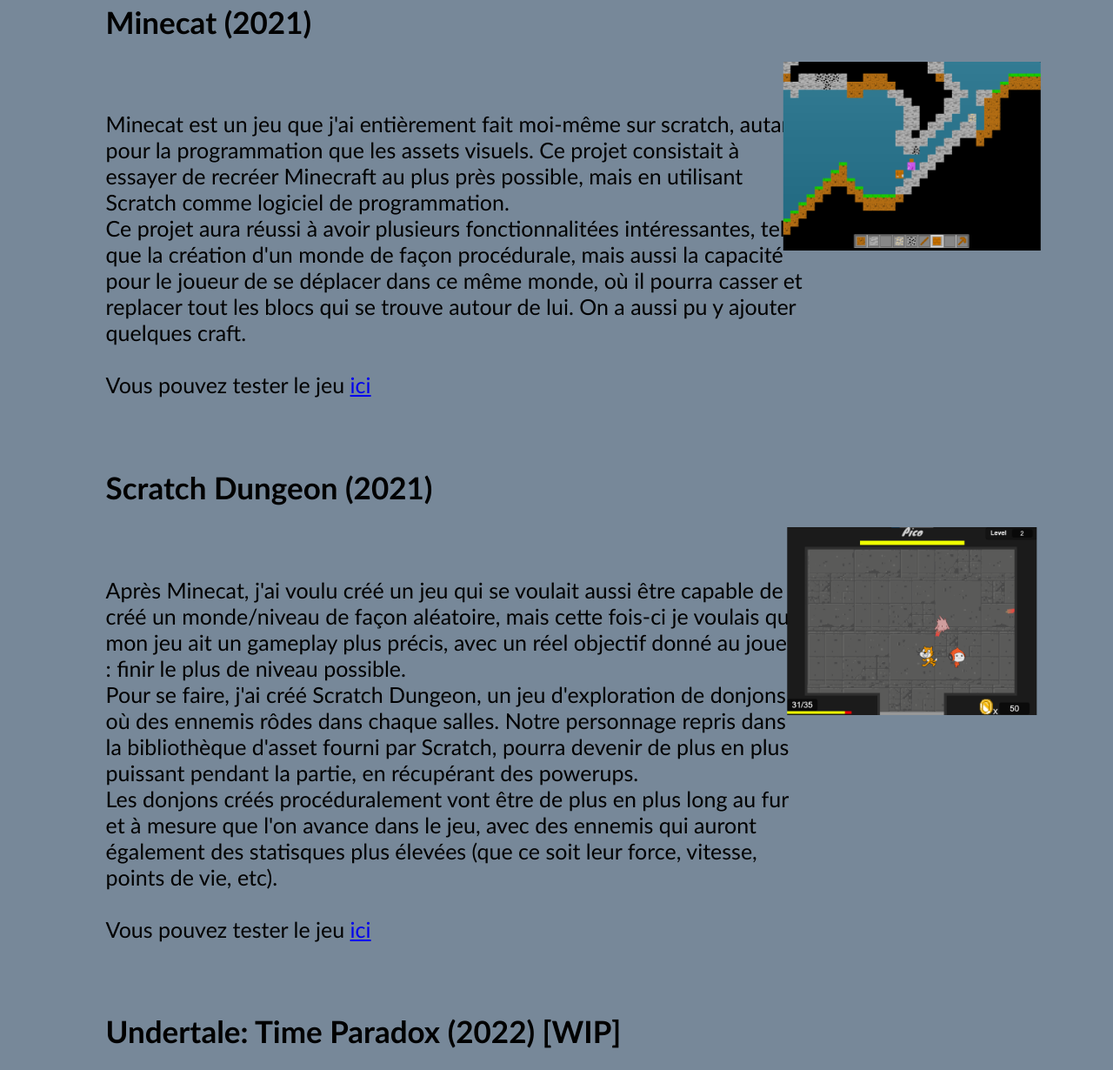
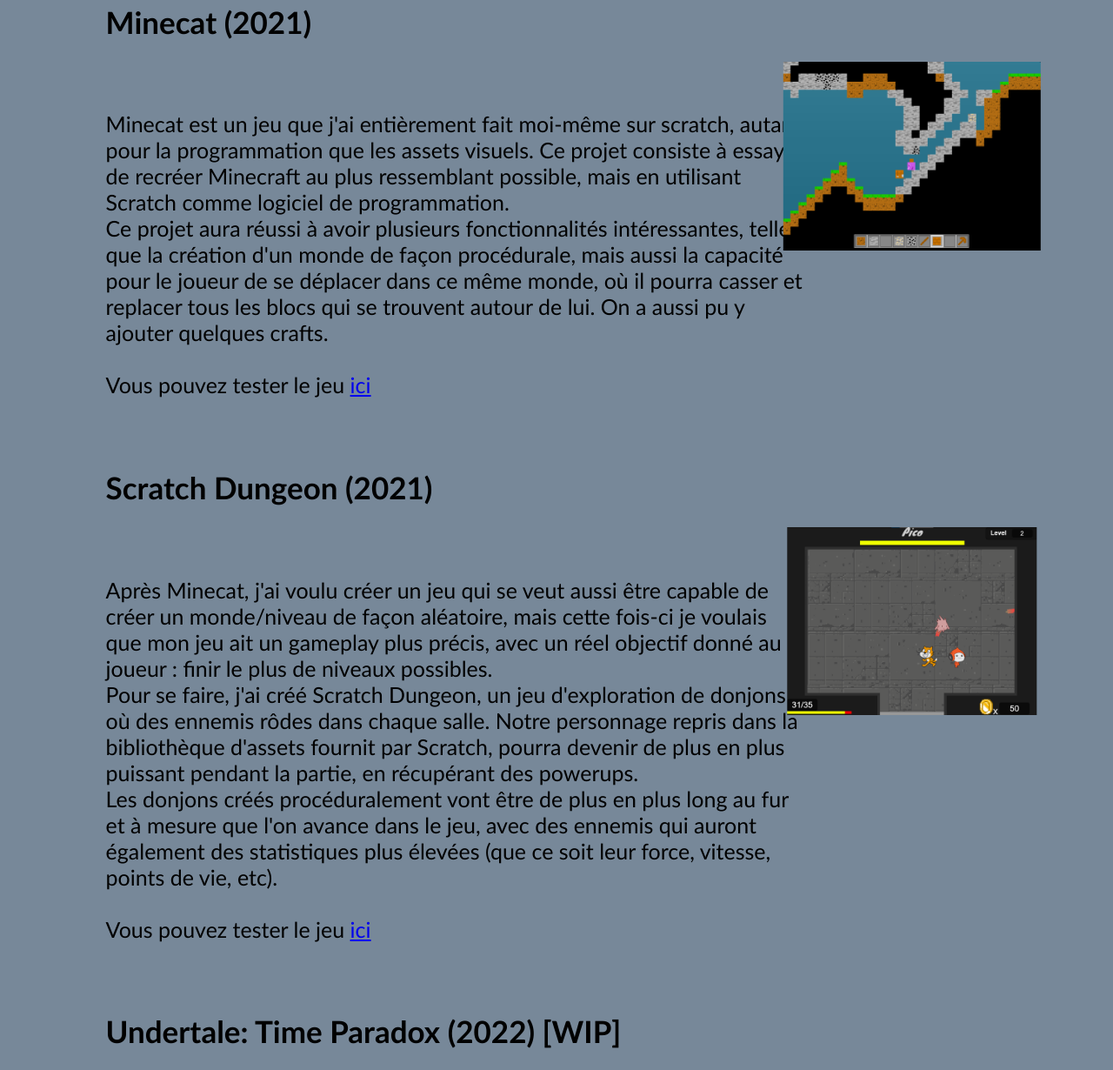
Before and after one commit to LunetOnGit/lunetongit.github.io, a plain HTML site: page index.html in a window 1280 px wide. Shown: the part 760-1990 px from the top of the page at 87% size. Drawn offline with Linux system fonts and the light colour scheme.

Commit message:
correction fautes orthographes

```diff
--- a/index.html
+++ b/index.html
@@ -19,9 +19,9 @@
             <div id="presentationDiv">
                 <p id="presentation">
                     <h5>Présentation</h5>
-                    <a>J'ai développé une passion pour la programmation informatique qui a débuté au collège lorsque des amis m'ont fait découvrir le langage de programmation Scratch.
+                    <a>J'ai développé une passion pour la programmation informatique qui a débutée au collège lorsque des amis m'ont fait découvrir le langage de programmation Scratch.
                         Depuis, j'ai commencé à partager mes projets en ligne et à participer à des games jams.
-                        J'ai ensuite continuer dès la fin de mon année de troisème avec la programmation sur python que j'ai pu retravailler un maximum durant mes années de lycée,
+                        J'ai ensuite continué dès la fin de mon année de troisième avec la programmation sur python que j'ai pu retravailler un maximum durant mes années de lycée,
                         et j'utilise aujourd'hui le C# avec Unity pour coder des jeux en 3D.
                     </a>
                 </p>
@@ -34,11 +34,11 @@
                         <h6>Minecat (2021)</h6>
                         <img src="img/Minecat.png" width="296px" height="217px" alt="Image">
                         <a>Minecat est un jeu que j'ai entièrement fait moi-même sur scratch, autant pour la programmation que les assets visuels.
-                            Ce projet consistait à essayer de recréer Minecraft au plus près possible, mais en utilisant Scratch comme logiciel de programmation.
+                            Ce projet consiste à essayer de recréer Minecraft au plus ressemblant possible, mais en utilisant Scratch comme logiciel de programmation.
                             <br>
-                            Ce projet aura réussi à avoir plusieurs fonctionnalitées intéressantes, tels que la création d'un monde de façon procédurale,
-                            mais aussi la capacité pour le joueur de se déplacer dans ce même monde, où il pourra casser et replacer tout les blocs qui se trouve autour de lui.
-                            On a aussi pu y ajouter quelques craft.
+                            Ce projet aura réussi à avoir plusieurs fonctionnalités intéressantes, telles que la création d'un monde de façon procédurale,
+                            mais aussi la capacité pour le joueur de se déplacer dans ce même monde, où il pourra casser et replacer tous les blocs qui se trouvent autour de lui.
+                            On a aussi pu y ajouter quelques crafts.
                             <br>
                             <br>
                             Vous pouvez tester le jeu
@@ -51,13 +51,13 @@
                     <p>
                         <h6>Scratch Dungeon (2021)</h6>
                         <img src="img/ScratchDungeon.png" width="287px" height="216px" alt="Image">
-                        <a>Après Minecat, j'ai voulu créé un jeu qui se voulait aussi être capable de créé un monde/niveau de façon aléatoire,
-                            mais cette fois-ci je voulais que mon jeu ait un gameplay plus précis, avec un réel objectif donné au joueur : finir le plus de niveau possible.
+                        <a>Après Minecat, j'ai voulu créer un jeu qui se veut aussi être capable de créer un monde/niveau de façon aléatoire,
+                            mais cette fois-ci je voulais que mon jeu ait un gameplay plus précis, avec un réel objectif donné au joueur : finir le plus de niveaux possibles.
                             <br>
-                            Pour se faire, j'ai créé Scratch Dungeon, un jeu d'exploration de donjons où des ennemis rôdes dans chaque salles.
-                            Notre personnage repris dans la bibliothèque d'asset fourni par Scratch, pourra devenir de plus en plus puissant pendant la partie, en récupérant des powerups.
+                            Pour se faire, j'ai créé Scratch Dungeon, un jeu d'exploration de donjons où des ennemis rôdes dans chaque salle.
+                            Notre personnage repris dans la bibliothèque d'assets fournit par Scratch, pourra devenir de plus en plus puissant pendant la partie, en récupérant des powerups.
                             <br>
-                            Les donjons créés procéduralement vont être de plus en plus long au fur et à mesure que l'on avance dans le jeu, avec des ennemis qui auront également des statisques
+                            Les donjons créés procéduralement vont être de plus en plus long au fur et à mesure que l'on avance dans le jeu, avec des ennemis qui auront également des statistiques
                             plus élevées (que ce soit leur force, vitesse, points de vie, etc).
                             <br>
                             <br>
@@ -77,9 +77,9 @@
                             <br>
                             Les boutons ne font toujours pas d'actions, exceptés pour l'attaque et l'utilisation d'objet (qui possède un bug d'affichage).
                             Si le joueur essaie de faire autre chose, il se retrouvera soft lock et devra relancer le jeu.
-                            Les attaques comprennent : changement de gravité, case qui bouge, attaque bleu où le joueur ne doit pas bouger.
+                            Les attaques comprennent : changement de gravité, case qui bouge, attaques bleu où le joueur ne doit pas bouger.
                             <br>
-                            Le jeu est en Work In Progress, donc toujours pas de game over, ce qui permet à n'importe qui de le tester malgrés la difficulté du jeu.
+                            Le jeu est en Work In Progress, donc toujours pas de game over, ce qui permet à n'importe qui de le tester malgré la difficulté du jeu.
                             <br>
                             <br>
                             Vous pouvez tester le jeu
@@ -94,7 +94,7 @@
                         <h6>Tetris (2022)</h6>
                         <img src="img/Tetris.png" width="100px" height="211px" alt="Image">
                         <a>Un tetris réalisé sur Python.
-                            Pas grand chose de plus à rajouter, le jeu avait un soucis au niveau de la façon où le nombre de frames/sec que le joueur arrivait à faire tourner
+                            Pas grand chose de plus à rajouter, le jeu avait un souci au niveau de la façon où le nombre de frames/sec que le joueur arrivait à faire tourner
                             son jeu impactait la vitesse de chute des pièces du jeu.
                             La programmation du jeu et les assets visuels ont entièrement été fait par moi-même.
                             <br>
```
